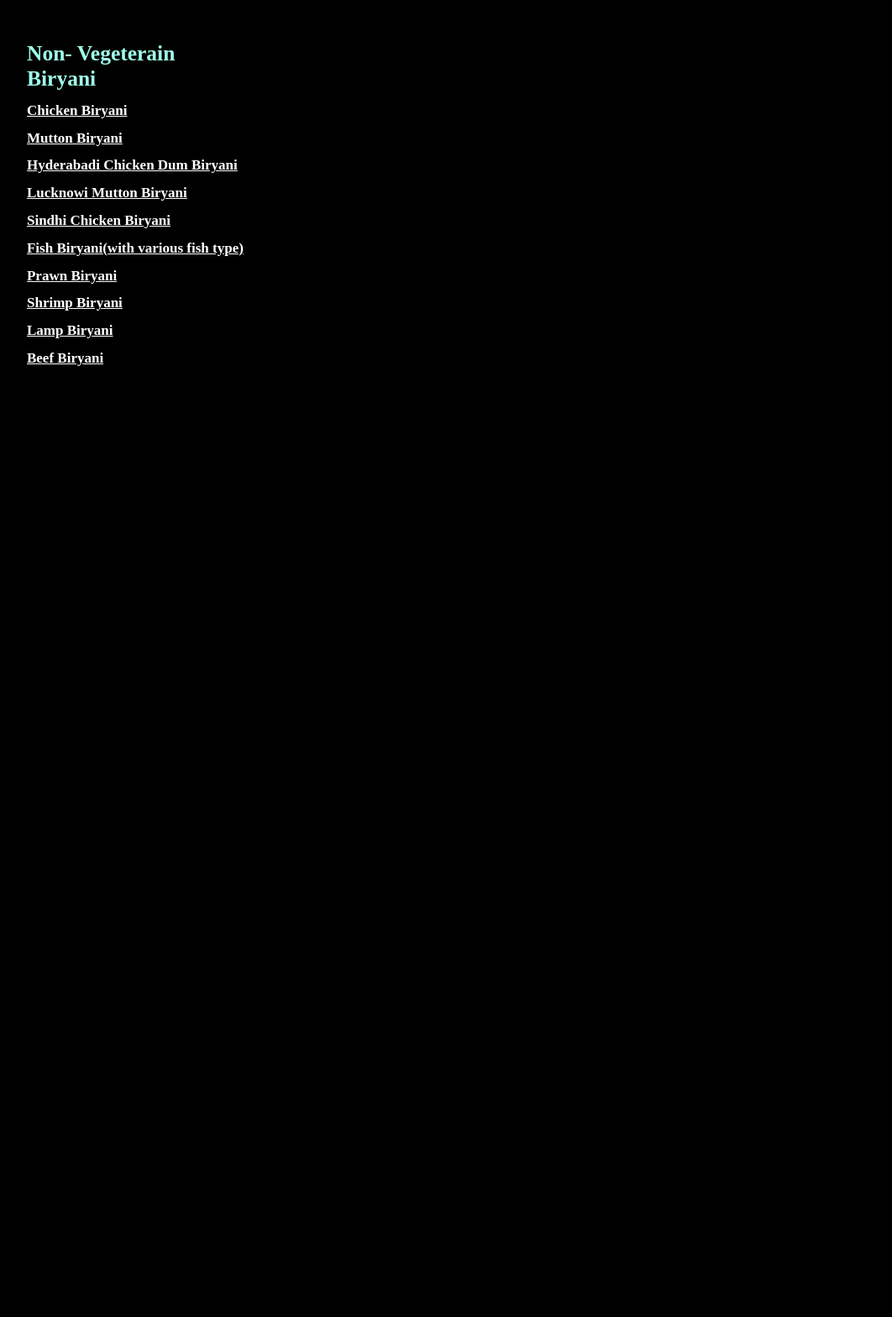
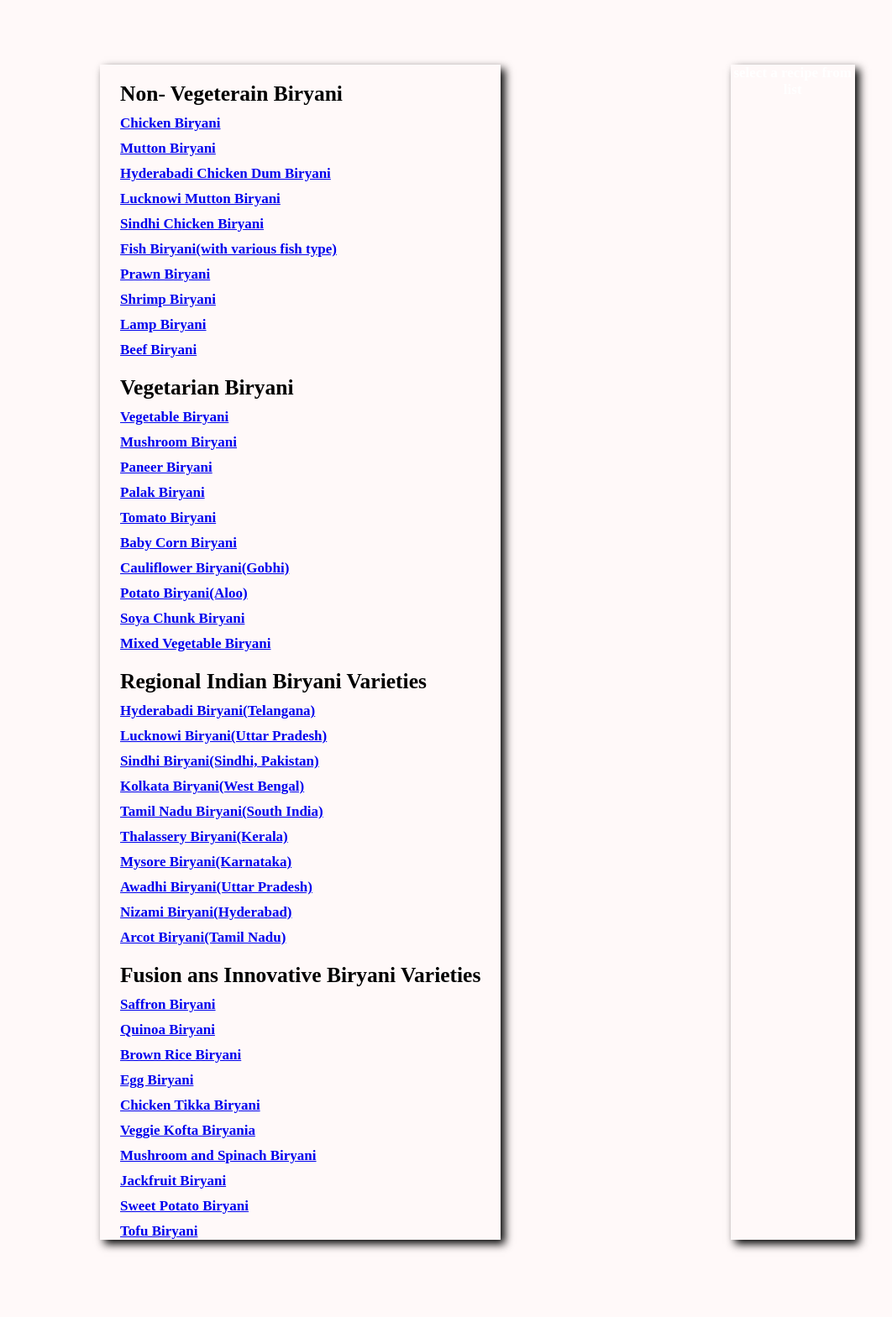
Before and after one commit to Webnewbie-pixel/Pavithra-Food-blog, a plain HTML site: page Briyani.html in a window 1280 px wide. Shown: the part 53-1622 px from the top of the page at 84% size, without its empty margins (32-1094 px from the left). Before the commit the page ends 800 px from the top, so only its background shows below. Drawn offline with nearby package versions, Linux system fonts and the light colour scheme.

Commit message:
Added JS new file and Html code

```diff
--- a/Briyani.css
+++ b/Briyani.css
@@ -10,8 +10,8 @@ body{
 
   height:100vh;
   overflow-x:hidden;
-  background-color: rgb(0, 0, 0);
-  color:#fffafa;
+  background-color: rgb(255, 249, 249);
+  color:#242323;
   font-weight: 600;
   font-size:17px;
 }
@@ -20,23 +20,46 @@ header{
 
 
 }
-.sidenav{
-  margin-top:5%;
-}
-h2 {
-  padding-left:5%;
-  color:#a0ffea;
-
-  width:20%;
-
-}
-.sidenav a {
+.container {
   display:flex;
-  flex-direction:column;
-  color:rgb(255, 255, 255);
-  text-decoration: underline;
-  padding-left: 4%;
-  margin:1%;
+  flex-direction:row;
+  gap:20px;
+  position:relative;
+  margin-left:10%;
 
 
 }
+.sidenav-Bar{
+  margin:8% 2%;
+  box-shadow:5px 5px 10px black;
+  padding:0 24px;
+}
+.sidenav{
+  display:flex;
+  flex-direction:column;
+  margin-top:20px;
+  gap:10px;
+
+
+}
+.sidenav a{
+  display:block;
+
+}
+h2 {
+  color:#000000;
+
+
+
+}
+
+#recipe-content {
+  flex:1;
+  margin:8% 20%;
+  box-shadow:5px 5px 10px black;
+  text-align:center;
+  text-decoration:none;
+}
+#recipe-content p{
+  color:white;
+}
--- a/Briyani.html
+++ b/Briyani.html
@@ -9,23 +9,26 @@
 
     <!--CSS link -->
     <link rel="stylesheet" href="Briyani.css">
+
     <!--google font-->
     <link rel="preconnect" href="https://fonts.googleapis.com">
     <link rel="preconnect" href="https://fonts.gstatic.com" crossorigin>
     <link href="https://fonts.googleapis.com/css2?family=Poppins:ital,wght@0,100;0,200;0,300;0,400;0,500;0,600;0,700;0,800;0,900;1,100;1,200;1,300;1,400;1,500;1,600;1,700;1,800;1,900&display=swap" rel="stylesheet">
+
     <link href='https://unpkg.com/boxicons@2.1.4/css/boxicons.min.css' rel='stylesheet'>
   </head>
+
   <body>
     <header>
      <h1> BIRYANI RECIPES</h1>
     </header>
     <!-- lEFT SIDE BAR-->
-     <div id="briyani-list">
-
+     <div id="briyani-list" class="container">
+      <div class="sidenav-Bar">
       <div class="sidenav">
         <h2>Non- Vegeterain Biryani</h2>
-        <a href="#">Chicken Biryani</a>
-        <a href="#">Mutton Biryani</a>
+        <a href="#" data-recipe="chicken-briyani">Chicken Biryani</a>
+        <a href="#" data-recipe="mutton-briyani">Mutton Biryani</a>
         <a href="#">Hyderabadi Chicken Dum Biryani</a>
         <a href="#">Lucknowi Mutton Biryani</a>
         <a href="#">Sindhi Chicken Biryani</a>
@@ -36,5 +39,59 @@
         <a href="#">Beef Biryani</a>
       </div>
 
+      <div class="sidenav">
+      <h2> Vegetarian Biryani </h2>
+
+        <a href ="#">Vegetable Biryani</a>
+        <a href ="#">Mushroom Biryani</a>
+        <a href ="#">Paneer Biryani</a>
+        <a href ="#">Palak Biryani</a>
+        <a href ="#">Tomato Biryani</a>
+        <a href ="#">Baby Corn Biryani</a>
+        <a href ="#">Cauliflower Biryani(Gobhi)</a>
+        <a href ="#">Potato Biryani(Aloo)</a>
+        <a href ="#">Soya Chunk Biryani</a>
+        <a href ="#">Mixed Vegetable Biryani</a>
      </div>
+     <div class="sidenav">
+      <h2>Regional Indian Biryani Varieties</h2>
+
+        <a href ="#">Hyderabadi Biryani(Telangana)</a>
+        <a href ="#">Lucknowi Biryani(Uttar Pradesh)</a>
+        <a href ="#">Sindhi Biryani(Sindhi, Pakistan)</a>
+        <a href ="#">Kolkata Biryani(West Bengal)</a></a>
+        <a href ="#">Tamil Nadu Biryani(South India)</a>
+        <a href ="#">Thalassery Biryani(Kerala)</a>
+        <a href ="#">Mysore Biryani(Karnataka)</a>
+        <a href ="#">Awadhi Biryani(Uttar Pradesh)</a>
+        <a href ="#">Nizami Biryani(Hyderabad)</a>
+        <a href ="#">Arcot Biryani(Tamil Nadu)</a>
+      </div>
+
+        <div class="sidenav">
+          <h2>Fusion ans Innovative Biryani Varieties</h2>
+
+            <a href ="#">Saffron Biryani</a>
+            <a href ="#">Quinoa Biryani</a>
+            <a href ="#">Brown Rice Biryani</a>
+            <a href ="#">Egg Biryani</a>
+            <a href ="#">Chicken Tikka Biryani</a>
+            <a href ="#">Veggie Kofta Biryania</a>
+            <a href ="#">Mushroom and Spinach Biryani</a>
+            <a href ="#">Jackfruit Biryani</a>
+            <a href ="#">Sweet Potato Biryani</a>
+            <a href ="#">Tofu Biryani</a>
+     </div>
+     </div>
+
+
+     <div id ="recipe-content">
+      <p>select a recipe from list</p>
+      <p></p>
+
+     </div>
+     </div>
+     <script src="scripts.js"></script>
+
+
   </body>
--- /dev/null
+++ b/scripts.js
@@ -0,0 +1,52 @@
+
+    //get the left sidebar and right conent area elements //
+const briyaniList = document.getElementById("briyani-list");
+const recipeContent = document.getElementById("recipe-content");
+console.log("javascript is running")
+//Define the recipes as an object //
+const recipes = {
+  'chicken-briyani' : {
+    title : 'Chicken Briyani',
+    ingredients: ['cook rice', 'Marinate Chicken', 'Cook Chicken'],
+    instructions: ['Cook chicken properly']
+    },
+    'mutton-briyani' : {
+      title: 'Mutton-Briyani',
+      ingredients : ['Basmati rice', 'Marinate Mutton', 'Cook mutton'],
+      instructions :['cook the mutton properly']
+    }
+
+
+  }
+//Add event listener to the left sidebar links
+
+briyaniList.addEventListener('click', (e) => {
+  e.preventDefault();
+  if(e.target.tagName === 'A') {
+    const recipeId = e.target.getAttribute('data-recipe');
+    displayRecipe(recipes[recipeId]);
+  }
+});
+//Function to display the selected recipe
+function displayRecipe(recipe) {
+  if(!recipe) {
+    recipeContent.innerHTML ="<p>Recipe not found.</p>";
+    return;
+  }
+  const html = `
+  <h1>${recipe.title}</h1>
+  <h2>Ingredients: </h2>
+  <ul>
+  ${recipe.ingredients.map((ingredient) =>
+    `<li>${ingredient}</li>`).join('')}
+    </ul>
+    <h2>Instructions :</h2>
+    <ol>
+    ${recipe.instructions.map((instruction) =>
+    `<li>${instruction}</li>`).join('')}
+    </ol>
+
+    `;
+   recipeContent.innerHTML = html;
+
+}
```
Also changed, not shown: extra..css (+0 -54 lines).
